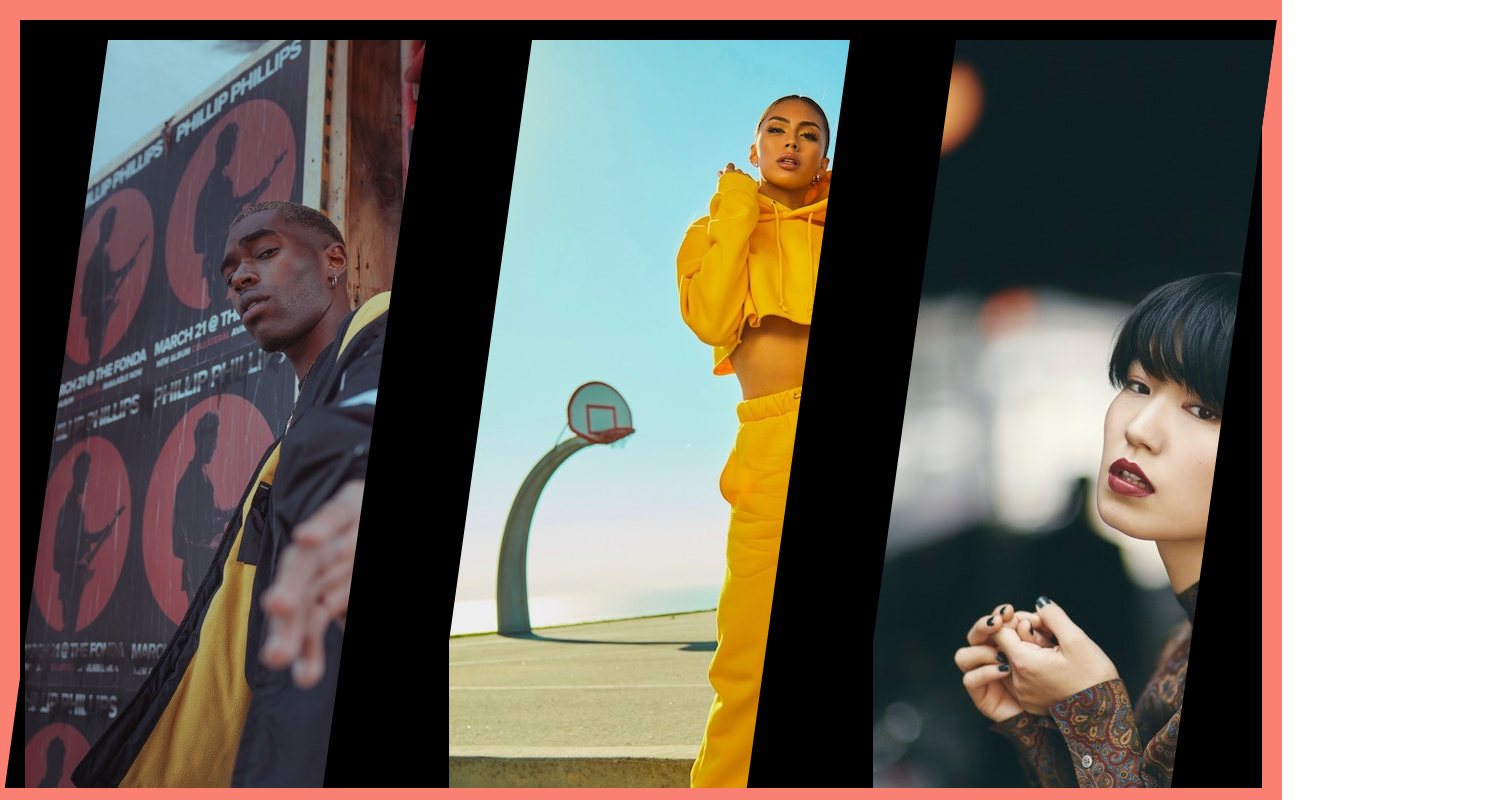
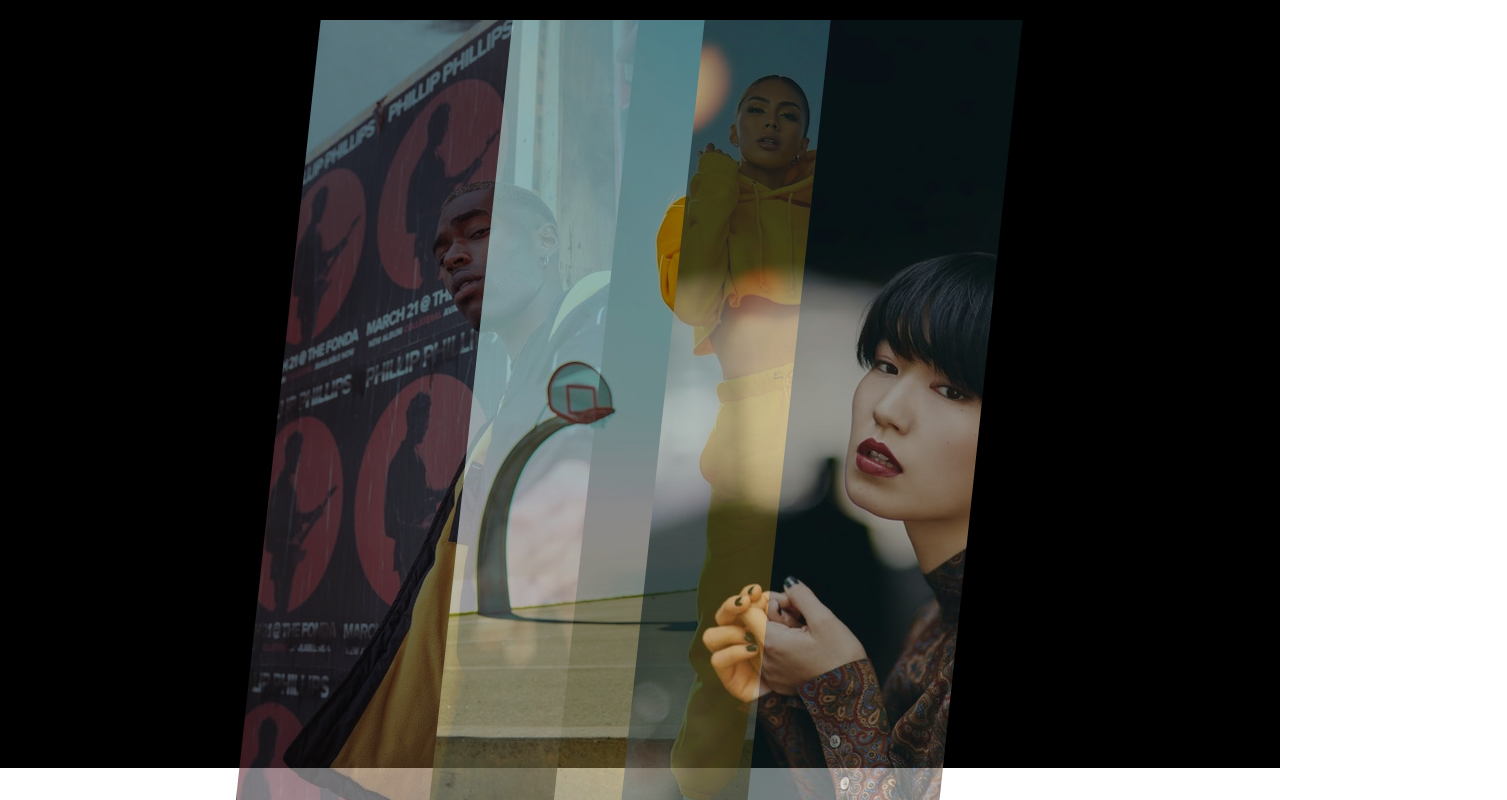
Before and after one commit to emorain3/Mock-Shopping-Website, a React (Create React App) app in the folder client/: page / in a window 1280 px wide. Shown: the top 800 px of the page, 1507 px wide, since content can reach past the window. Built offline with nearby package versions, Linux system fonts and the light colour scheme.

Commit message:
got the animations, props value propigations, and transitions to work biiiiiitch

```diff
--- a/client/src/components/DiagonalImage.js
+++ b/client/src/components/DiagonalImage.js
@@ -1,20 +1,42 @@
 import React, { Component } from 'react';
 
-import styled from 'styled-components';
+import styled, { keyframes } from 'styled-components';
 
+let locationImageTransition = (distance) => keyframes`
+    0% {
+        margin-left: 10vw;
+        opacity: 1;
+    }
+    100% {
+        margin-left: ${distance + 'vw'};
+        opacity: .8;
+    }
+`
 
 let ImageShape = styled.div`
     border: solid black 20px;
+    position: absolute;
+    width: 30vw;
+
     -webkit-clip-path: polygon(25% 0%, 100% 0%, 75% 100%, 0% 100%);
     clip-path: polygon(25% 0%, 100% 0%, 75% 100%, 0% 100%);
-    width: 30vw;
-    // margin: 0;
+
+    opacity: .6;
+
+    transition: transform 300ms ease-in-out;
+    &:hover {
+        transform: scale(1.2);
+        opacity: 1;
+    }
+
+    animation: ${({ distance }) => locationImageTransition(distance)} 1300ms ease-in-out 0s;
+    margin-left: ${({ distance }) => distance + 'vw'};
 `
 
 class DiagonalImage extends Component {
     render() {
         return (
-            <ImageShape>
+            <ImageShape distance={this.props.distance}>
                 <img src={this.props.image} alt="one of our worldwide locations" />
             </ImageShape>
         );
--- a/client/src/components/LocationsPage.js
+++ b/client/src/components/LocationsPage.js
@@ -7,7 +7,7 @@ import styled from 'styled-components';
 
 
 let ImageContainer = styled.div`
-    border: solid salmon 20px;
+    // border: solid salmon 20px;
     display: flex;
     justify-content: center;
     width: 97vw;
@@ -22,9 +22,9 @@ class LocationsPage extends Component {
         return (
             <div>
                 <ImageContainer>
-                    <DiagonalImage image={american_location}/>
+                    <DiagonalImage distance={-30} image={american_location}/>
                     <DiagonalImage image={brazil_location}/>
-                    <DiagonalImage image={asian_location}/>
+                    <DiagonalImage distance={30} image={asian_location}/>
                 </ImageContainer>
             </div>
         );
```
